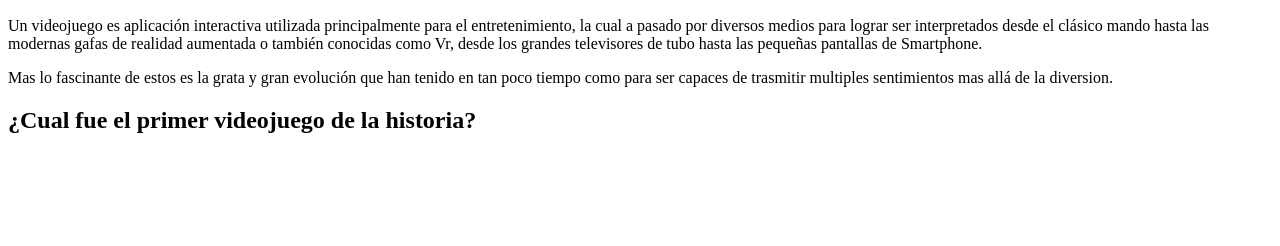
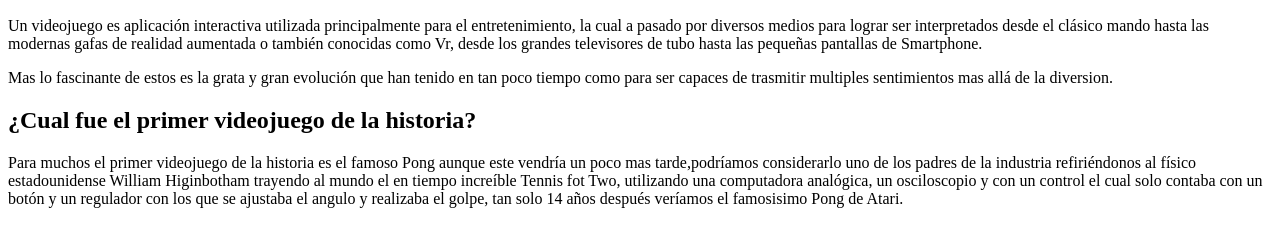
Before and after one commit to Hellhound09/EjercicioBootcamp_1, a plain HTML site: page index.html in a window 1280 px wide. Shown: the part 180-426 px from the top of the page. Drawn offline with Linux system fonts and the light colour scheme.

Commit message:
Complementación de información

```diff
--- a/index.html
+++ b/index.html
@@ -33,5 +33,15 @@
       </p>
     </section>
     <h2>¿Cual fue el primer videojuego de la historia?</h2>
+    <p>
+      Para muchos el primer videojuego de la historia es el famoso Pong aunque
+      este vendría un poco mas tarde,podríamos considerarlo uno de los padres de
+      la industria refiriéndonos al físico estadounidense William Higinbotham
+      trayendo al mundo el en tiempo increíble Tennis fot Two, utilizando una
+      computadora analógica, un osciloscopio y con un control el cual solo
+      contaba con un botón y un regulador con los que se ajustaba el angulo y
+      realizaba el golpe, tan solo 14 años después veríamos el famosisimo Pong
+      de Atari.
+    </p>
   </body>
 </html>
```
